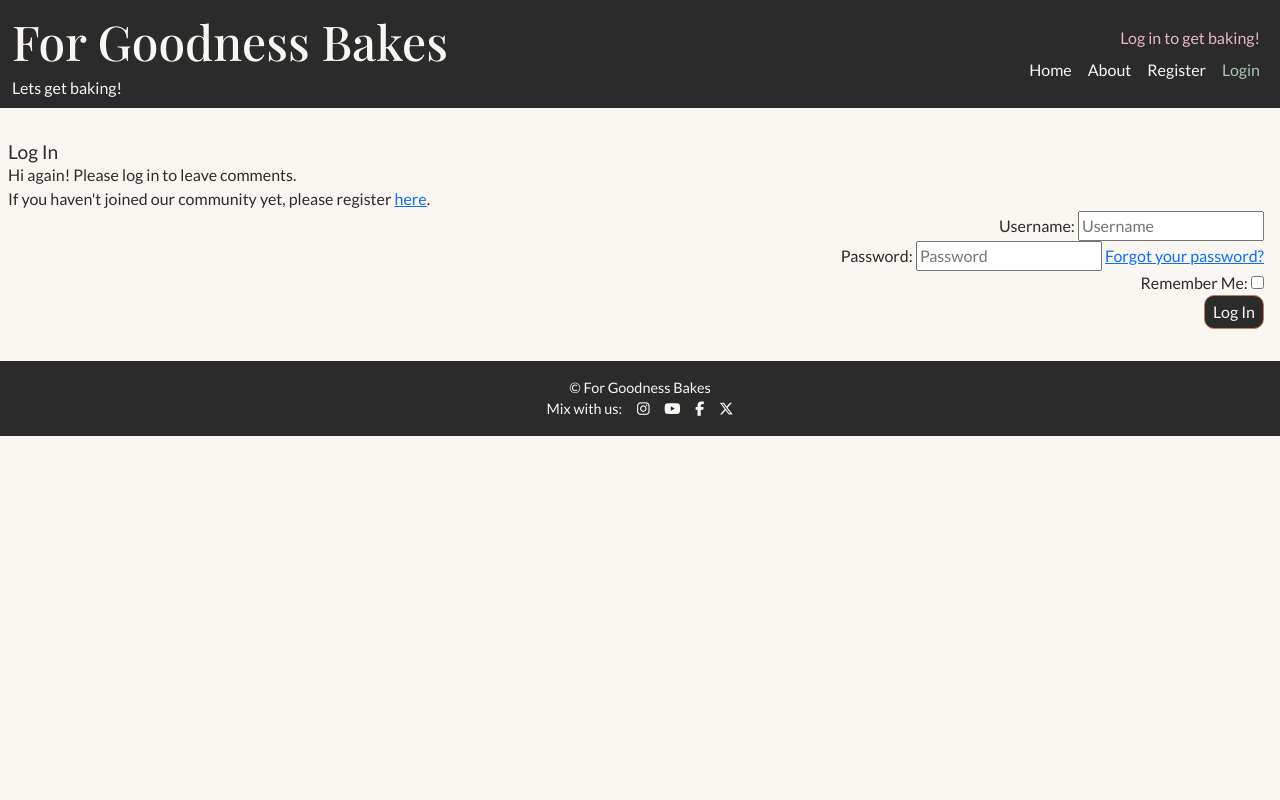
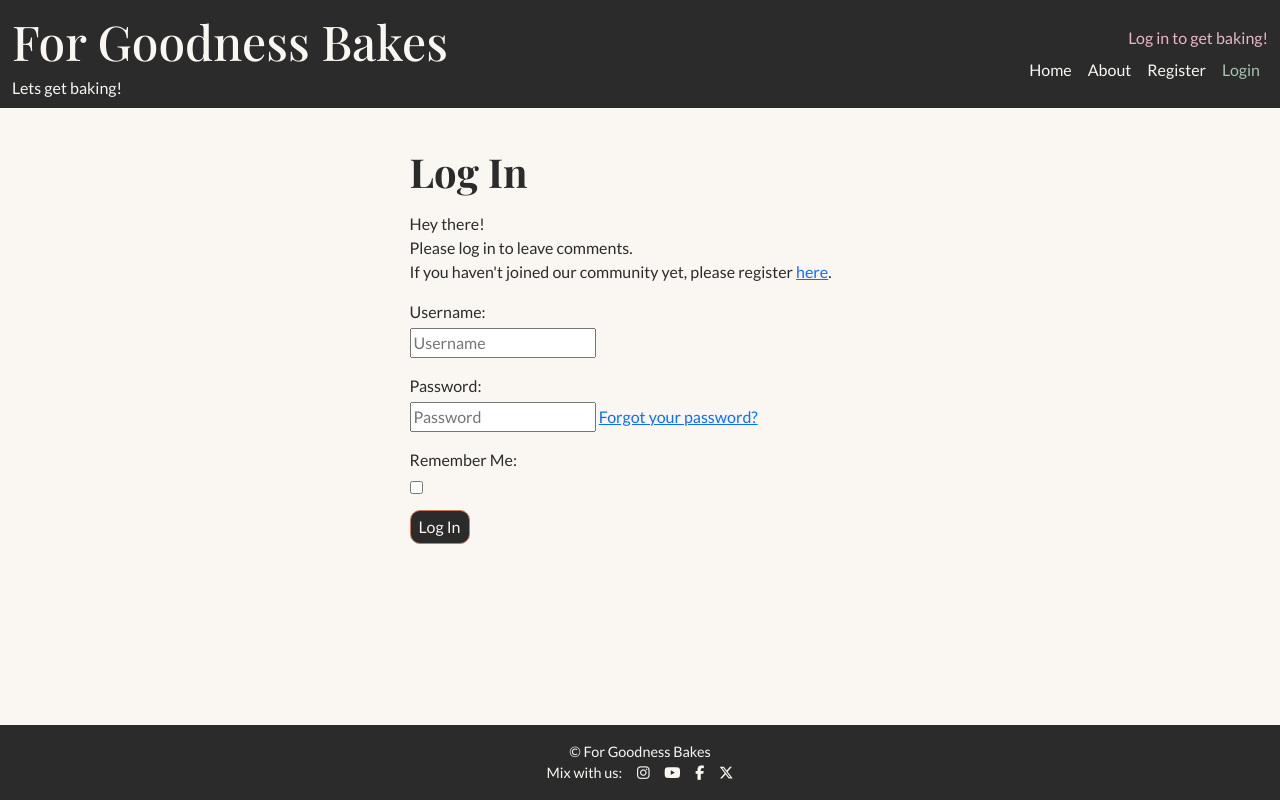
Before and after one commit to Lyd-W/for-goodness-bakes, a Django app: page /accounts/login/ in a window 1280 px wide. Run offline with Django 4.2, Linux system fonts and the light colour scheme; some libraries are stand-ins or nearby versions; some web fonts are replaced.

Commit message:
Style login, logout and register

```diff
--- a/static/css/style.css
+++ b/static/css/style.css
@@ -101,7 +101,7 @@ p {
     filter: brightness(0) invert(1);
 }
 
-.login {
+.login-nav {
     color: var(--secondary-color);
 }
 
@@ -213,7 +213,7 @@ p {
     grid-row-end: 3;
 }
 
-.difficulty{
+.cook-time {
     grid-column-start: 2;
     grid-column-end: 3;
     grid-row-start: 1;
@@ -333,7 +333,34 @@ p {
 .log-out-section,
 .log-in-section,
 .registration-section {
-    margin: 0.5rem;
+    margin: 1rem 2rem 2rem 2rem;
+}
+
+.register-heading,
+.login-heading,
+.logout-heading {
+    margin-bottom: 1rem;
+    font-weight: 700;
+}
+
+.register-text,
+.login-text,
+.logout-text {
+    margin-bottom: 1rem;
+}
+
+
+form label {
+    display: block;
+    margin-bottom: 0.25rem;
+}
+
+form input {
+    margin-bottom: 1rem;
+}
+
+.register-button {
+    margin-top: 0.5rem;
 }
 
 /* About */
@@ -424,6 +451,12 @@ p {
         margin: 2rem 2rem 0 2rem
     }
 
+    .log-out-section,
+    .log-in-section,
+    .registration-section {
+        margin-left: 32%;
+        margin-right: 25%;
+    }
 }
 
 /* Large devices (laptops, 992px and up) */
@@ -434,6 +467,10 @@ p {
 
     h2 {
         font-size: 2.5rem;
+    }
+
+    .login-nav {
+        text-align: end;
     }
 
     .recipe-description {
@@ -504,17 +541,13 @@ p {
         flex: 1;
     }
 
-   .login {
-    padding-right: 0.5rem;
-    text-align: end;
+    .submit-button {
+        margin-bottom: 1.5rem;
     }
+
 
     .pagination {
     margin: 1rem;
-    }
-
-    .footer {
-        margin-top: 1.5rem !important;
     }
 
 }
--- a/templates/account/login.html
+++ b/templates/account/login.html
@@ -8,9 +8,10 @@
 {% block content %}
 
 <section class="log-in-section">
-            <h3>{% trans "Log In" %}</h3>
+            <h2 class="login-heading">{% trans "Log In" %}</h2>
 
-            <p>{% blocktrans %}Hi again! Please log in to leave comments.
+            <p class="login-text">{% blocktrans %}Hey there!
+              <br>Please log in to leave comments.
               <br>If you haven't joined our community yet, please register <a class="link" href="{{ signup_url }}">here</a>.  {% endblocktrans %}</p>
 
         <form class="login" method="POST" action="{% url 'account_login' %}">
--- a/templates/account/logout.html
+++ b/templates/account/logout.html
@@ -6,9 +6,9 @@
 {% block content %}
 
 <section class="log-out-section">
-            <h3>{% trans "Log Out" %}</h3>
+            <h2 class="logout-heading">{% trans "Log Out" %}</h2>
 
-            <p>{% trans 'Are you sure you want to log out?' %}</p>
+            <p class="logout-text">{% trans 'Are you sure you want to log out?' %}</p>
 
 
             <form method="post" action="{% url 'account_logout' %}">
--- a/templates/base.html
+++ b/templates/base.html
@@ -58,9 +58,9 @@
         <div class="collapse navbar-collapse ms-auto flex-lg-column align-items-lg-end" id="navbarText">
              <div class="navbar-text text-center w-100 mt-2">
                 {% if user.is_authenticated %}
-                    <p class="login navbar-text">Hi {{ user }}!</p>
+                    <p class="login-nav navbar-text">Hi {{ user }}!</p>
                 {% else %}
-                    <div class="login navbar-text">Log in to get baking!</div>
+                    <div class="login-nav navbar-text">Log in to get baking!</div>
                 {% endif %}
              </div>
             <ul class="navbar-nav ms-auto mb-2 mb-lg-0">
```
Also changed, not shown: templates/account/signup.html (+5 -3 lines).
